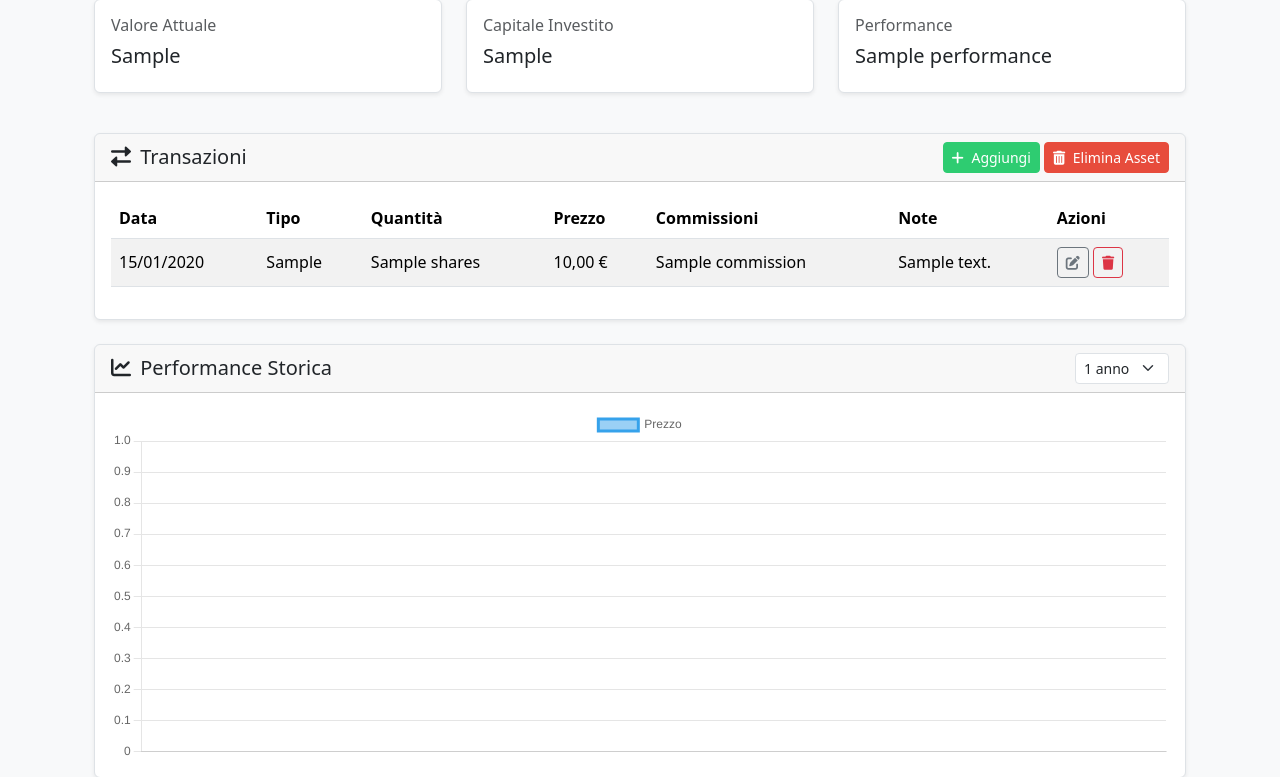
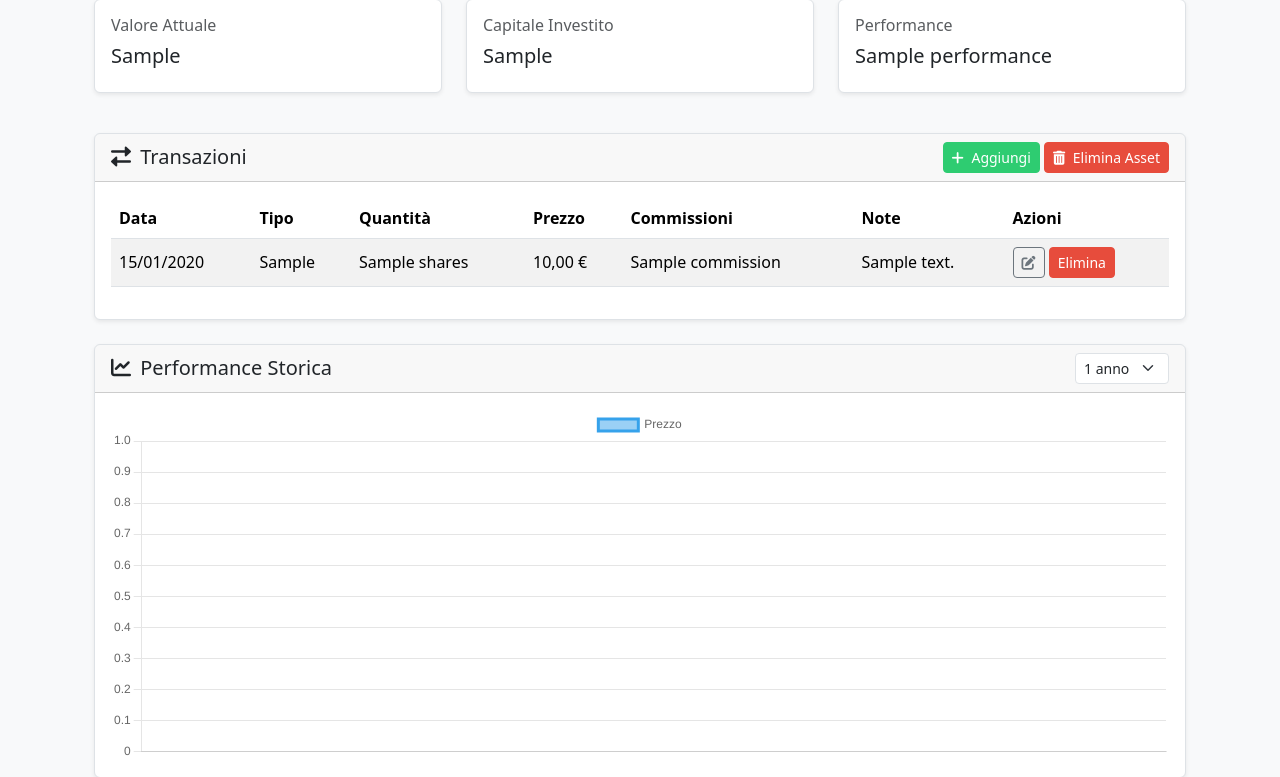
Before and after one commit to fray3087/investment-tracker, a Python web app: template investment-tracker/app/templates/asset/view.html in a window 1280 px wide. Shown: the part 183-960 px from the top of the page. Run offline with Jinja, Linux system fonts and the light colour scheme; the template is opened without the code that fills it: most values are stand-ins (such as "Sample title", 1, 10 or a date in 2020).

Commit message:
bene ottimo punto

```diff
--- a/investment-tracker/app/templates/asset/view.html
+++ b/investment-tracker/app/templates/asset/view.html
@@ -5,7 +5,9 @@
     <div class="row">
         <div class="col-md-8">
             <h2>{{ asset.name }} ({{ asset.ticker }})</h2>
-            <p class="text-muted">Tipo: {{ asset.asset_type }} | Valuta: {{ asset.currency }} | Portafoglio: {{ portfolio.name }}</p>
+            <p class="text-muted">
+                Tipo: {{ asset.asset_type }} | Valuta: {{ asset.currency }} | Portafoglio: {{ portfolio.name }}
+            </p>
         </div>
         <div class="col-md-4 text-end">
             <a href="{{ url_for('portfolio.view', id=portfolio.id) }}" class="btn btn-secondary mb-2">
@@ -54,7 +56,9 @@
                 </a>
                 {% if transactions %}
                 <form method="POST" action="{{ url_for('asset.delete', id=asset.id) }}" class="d-inline" onsubmit="return confirm('Eliminare tutte le transazioni e l’asset?');">
-                    <button class="btn btn-sm btn-danger"><i class="fas fa-trash-alt me-1"></i> Elimina Asset</button>
+                    <button class="btn btn-sm btn-danger">
+                        <i class="fas fa-trash-alt me-1"></i> Elimina Asset
+                    </button>
                 </form>
                 {% endif %}
             </div>
@@ -87,10 +91,10 @@
                                 <a href="{{ url_for('asset.edit_transaction', id=tx.id) }}" class="btn btn-sm btn-outline-secondary">
                                     <i class="fas fa-edit"></i>
                                 </a>
-                                <form action="{{ url_for('asset.delete_transaction', id=tx.id) }}" method="POST" class="d-inline" onsubmit="return confirm('Eliminare questa transazione?');">
-                                    <button class="btn btn-sm btn-outline-danger">
-                                        <i class="fas fa-trash"></i>
-                                    </button>
+                                <form method="POST" action="{{ url_for('asset.delete_transaction', id=tx.id) }}" style="display:inline;">
+                                    <!-- Aggiungi il CSRF token -->
+                                    <input type="hidden" name="csrf_token" value="{{ csrf_token() }}">
+                                    <button type="submit" class="btn btn-danger btn-sm" onclick="return confirm('Sei sicuro di voler eliminare questa transazione?');">Elimina</button>
                                 </form>
                             </td>
                         </tr>
```
Also changed, not shown: investment-tracker/instance/investment_tracker.db.
